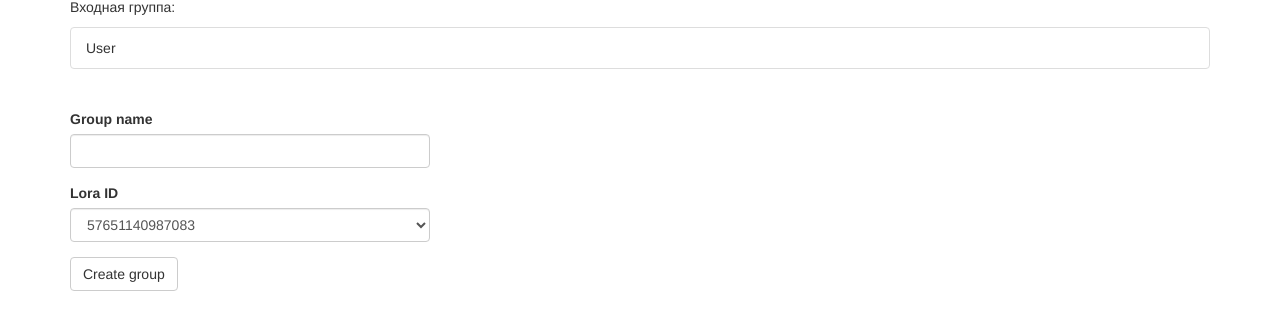
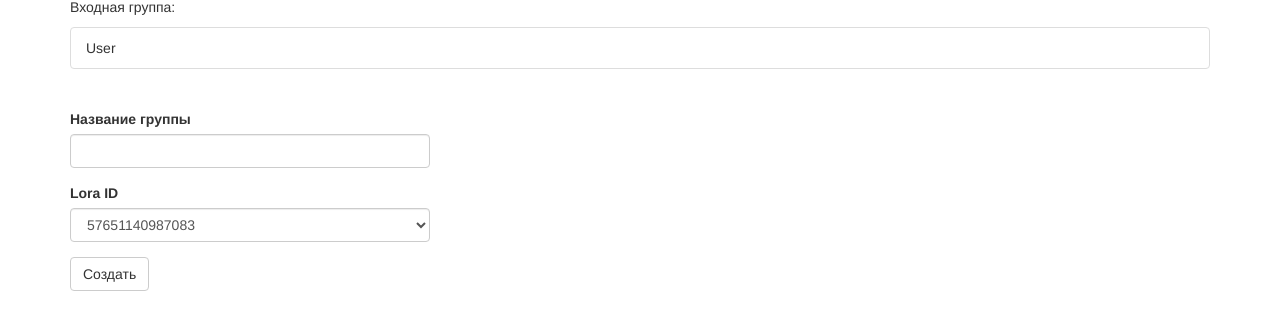
Before and after one commit to hitchpock/iot_flask, a Flask app: page /create_group in a window 1280 px wide. Shown: the part 273-603 px from the top of the page. Run offline with Flask 2, Linux system fonts and the light colour scheme; tables that the repository leaves empty hold one stand-in row (values such as "Sample post"); some libraries are stand-ins or nearby versions.

Commit message:
refactoring

```diff
--- a/app/forms.py
+++ b/app/forms.py
@@ -12,11 +12,11 @@ def select_active_group(groups):
 
 
 class CreateButton(FlaskForm):
-    groupname = StringField("Group name", validators=[DataRequired()])
+    groupname = StringField("Название группы", validators=[DataRequired()])
     lora_id = SelectField("Lora ID", choices=[('57651140987083', '57651140987083'), ('52016726902762', '52016726902762'), ('82676944256537', '82676944256537')])
-    submit = SubmitField("Create group")
+    submit = SubmitField("Создать")
 
 
 class DeleteGroup(FlaskForm):
     group_list = SelectField("Активные группы", validators=[InputRequired()])
-    submit = SubmitField("Delete group")
+    submit = SubmitField("Удалить")
--- a/app/routes.py
+++ b/app/routes.py
@@ -9,9 +9,8 @@ from datetime import datetime
 @app.route('/')
 @app.route('/index', methods=['GET', 'POST'])
 def index():
-    user = {'username': 'Начальник'}
     workers = Worker.query.all()
-    return render_template('index.html', title='Home', user=user, data=workers)
+    return render_template('index.html', title='Home', data=workers)
 
 
 @app.route('/group_list', methods=['GET', 'POST'])
--- a/app/templates/chart.html
+++ b/app/templates/chart.html
@@ -2,7 +2,7 @@
 
 {% block app_content %}
 
-    <h1>Список групп</h1>
+    <h1>Список площадок</h1>
     <script src='static/Chart.min.js'></script>
     <div id="accordion">
         {% for group in dct %}
@@ -17,7 +17,6 @@
                 <div id="{{group.id}}" class="collapse show" aria-labelledby="headingOne" data-parent="#accordion">
                         <div class="card-body">
                                 <canvas id="{{group.number}}" width="600" height="400"></canvas>
-                                <p id="caption">The chart is displaying a simple line chart.</p>
 
                                 <script>
                                 // Global parameters:
--- a/app/templates/index.html
+++ b/app/templates/index.html
@@ -1,7 +1,7 @@
 {% extends "base.html" %}
 
 {% block app_content %}
-    <h1>Привет, {{ user.username }}</h1>
+    <h1>Список работников</h1>
     <ul class="list-group list-group-flush">
             {% for note in data %}
             <li class="list-group-item">{{ note.fullname }} :
```
Also changed, not shown: app.db.
